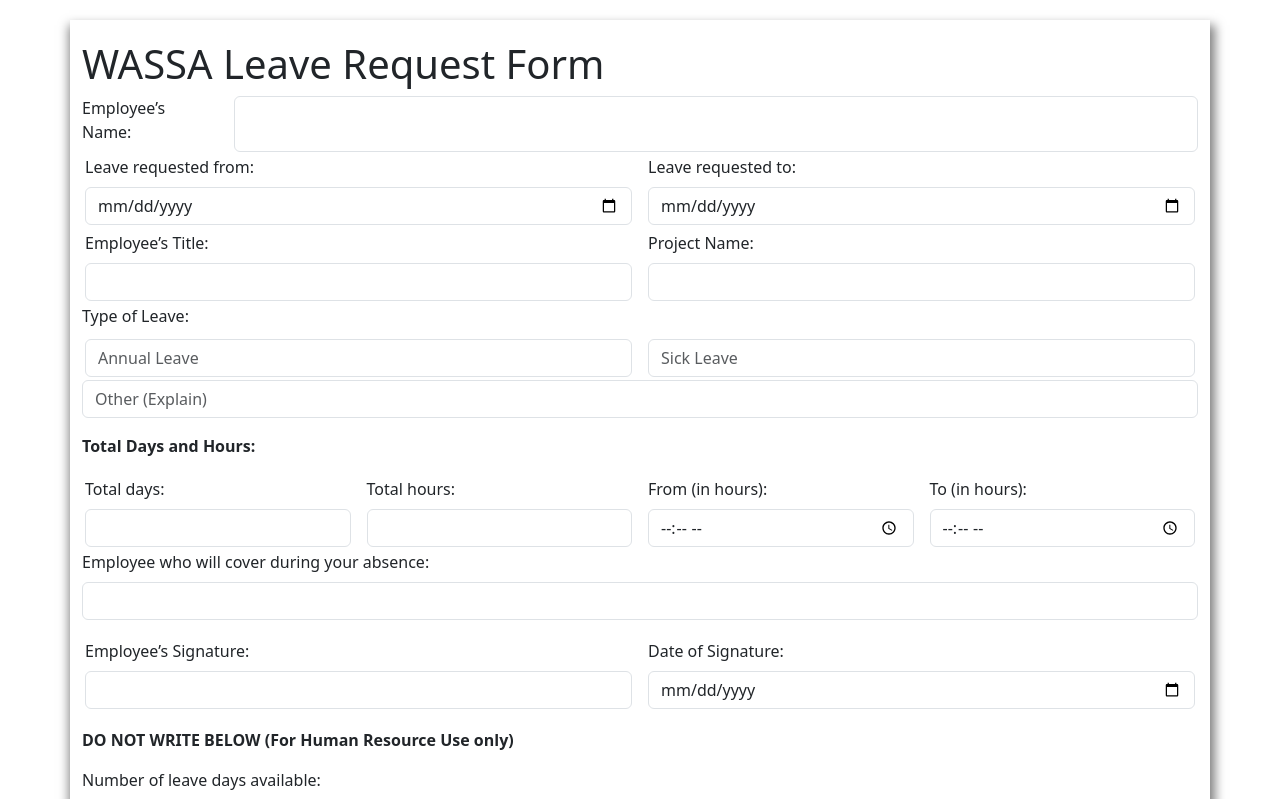
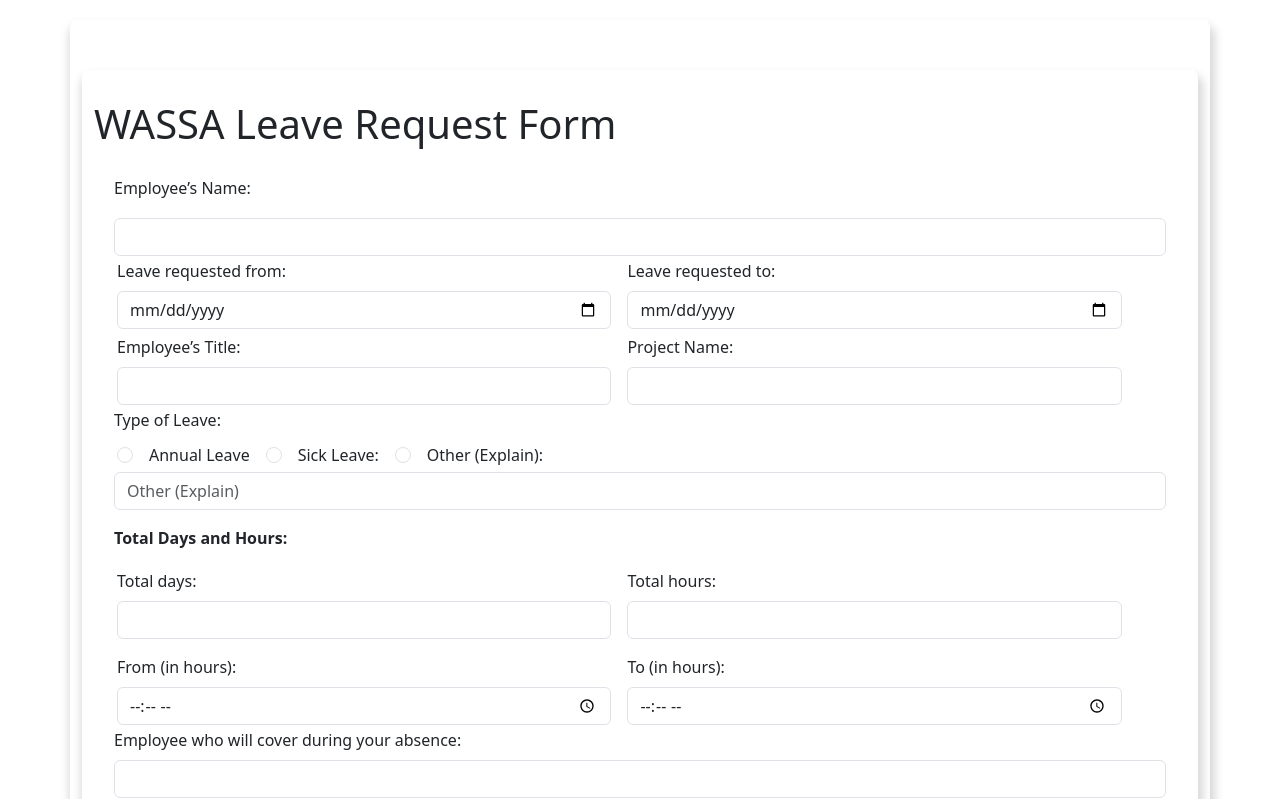
Before and after one commit to MuhammadShabib/form-system-management, a React (Create React App) app: page /LeaveForm in a window 1280 px wide. Shown: the top 799 px of the page. Built offline with nearby package versions, Linux system fonts and the light colour scheme.

Commit message:
fixing leave form structure and styls. deleting extra thins

```diff
--- a/src/Pages/LeaveForm/LeaveForm.css
+++ b/src/Pages/LeaveForm/LeaveForm.css
@@ -1,17 +1,35 @@
 .container {
-    margin: 20px 0;
+    /* margin: 20px 0; */
+    margin: 20px auto;
+    padding: 30px;
+    box-shadow: 2px 8px 10px 3px rgba(0, 0, 0, 0.155);
+    border-radius: 7px;
+}
+
+form {
     padding: 20px;
-    box-shadow: 2px 8px 10px 3px rgba(0, 0, 0, 0.5);
 }
 
 .beside {
     display: flex;
+    flex-wrap: wrap;
     gap: 10px;
 }
 
 .beside div {
-    width: 50%;
+    width: 47%;
     margin: 3px;
+}
+
+.besidemore {
+    display: flex;
+    gap: 10px;
+}
+
+.besidemore div {
+    width: auto;
+    margin: 3px;
+    margin-bottom: 5px;
 }
 
 @page {
@@ -24,34 +42,28 @@
         margin: 0 !important;
         padding: 0 !important;
     }
-
     body {
         width: 100vw;
     }
-
     .container {
         width: 95% !important;
         margin: auto !important;
         margin-top: 20px !important;
     }
-
     form .input {
         display: flex;
     }
-
-    form input,
+    /* form input,
     textarea {
         border: none !important;
         border-bottom: 1px solid #000 !important;
         border-radius: 0 !important;
         margin-top: 4px !important;
-    }
-
+    } */
     form label {
         margin-top: 4 !important;
     }
-
-    .bnts {
-        display: none !important;
+    .sign {
+        visibility: hidden;
     }
 }
--- a/src/Pages/LeaveForm/LeaveForm.js
+++ b/src/Pages/LeaveForm/LeaveForm.js
@@ -1,8 +1,8 @@
 import React, { useState } from 'react';
-import { Link } from 'react-router-dom';
+// import { Link } from 'react-router-dom';
 import "./LeaveForm.css"
 import "bootstrap/dist/css/bootstrap.min.css"
-
+import PrintResetHome from '../../Components/Button/PrintResetHome';
 const LeaveForm = () => {
     const [employeeName, setEmployeeName] = useState('');
     const [leaveFrom, setLeaveFrom] = useState('');
@@ -17,10 +17,17 @@
     const [employee, setEmployee] = useState('');
     const [supervisorApproval, setSupervisorApproval] = useState('');
     const [doctorApproval, setDoctorApproval] = useState('');
+    // const [leaveType, setleaveType] = useState('');
+    // const LeaveTypeHandler = () => {
+    //     if (leaveType === annualLeave) setleaveType(annualLeave)
+    //     else if (leaveType === sickLeave) setleaveType(sickLeave)
+    //     else setleaveType(otherLeave)
+    // }
 
     return (
 
         <>
+            <div className="container">
                 <h1>WASSA Leave Request Form</h1>
                 <form >
                     {/* Employee Information Section */}
@@ -95,34 +102,55 @@
 
                     {/* Type of Leave Section */}
                     <label class="form-label">Type of Leave:</label>
-                <div className='beside'>
+                    <div className='besidemore'>
                         <div>
-
                             <input
-                            class="form-control"
-                            type="text"
+                                class="form-check-input"
+                                type="radio"
                                 id="annualLeave"
                                 name="leaveType"
-                            placeholder="Annual Leave"
                                 value={annualLeave}
+                                // checked={leaveType === annualLeave}
                                 onChange={(e) => setAnnualLeave(e.target.value)}
                                 required
                             />
+                            <label htmlFor="annualLeave" className='ms-3'>Annual Leave </label>
+
                         </div>
                         <div>
                             <input
-                            class="form-control"
-                            type="text"
+                                class="form-check-input"
+                                type="radio"
                                 id="sickLeave"
                                 name="leaveType"
-                            placeholder="Sick Leave"
                                 value={sickLeave}
+                                // checked={leaveType === sickLeave}
+                                // onChange={LeaveTypeHandler}
                                 onChange={(e) => setSickLeave(e.target.value)}
                                 required
                             />
+                            <label htmlFor="sickLeave" className='ms-3'>Sick Leave:</label>
+
+                        </div>
+                        <div>
+                            <input
+                                class="form-check-input"
+                                type="radio"
+                                id="otherLeave"
+                                name="leaveType"
+                                placeholder="Other (Explain)"
+                                // checked={leaveType === otherLeave}
+                                value={otherLeave}
+                                // onChange={LeaveTypeHandler}
+                                onChange={(e) => setOtherLeave(e.target.value)}
+                            />
+
+                            <label htmlFor="otherLeave" className='ms-3'>Other (Explain):</label>
                         </div>
                     </div>
                     <div>
+
+
                         <input
                             class="form-control"
                             type="text"
@@ -231,7 +259,7 @@
                     <div className='mt-3'>
                         <p className='fw-bold'>DO NOT WRITE BELOW (For Human Resource Use only)</p>
                         <label class="form-label" htmlFor="leaveDaysAvailable">Number of leave days available:</label>
-                    <div className='beside'>
+                        <div className='besidemore'>
                             <input
                                 class="form-control"
                                 type="number"
@@ -256,7 +284,7 @@
                         </div>
 
                         <label class="form-label" htmlFor="leaveDaysRemaining">Number of leave days remaining:</label>
-                    <div className='beside'>
+                        <div className='besidemore'>
 
                             <input
                                 class="form-control"
@@ -281,7 +309,7 @@
                             />
 
                         </div>
-                    <div className='beside my-3'>
+                        <div className='besidemore my-3 mb-5'>
                             <div>
                                 <label class="form-label" htmlFor="preparedByName">Name:</label>
                                 <input
@@ -296,6 +324,7 @@
 
                             <div>
                                 <label class="form-label " htmlFor="preparedBySignature">Signature:</label>
+                                <input type="text " className='form-control sign' />
                             </div>
 
                             <div>
@@ -339,12 +368,9 @@
                             ></textarea>
                         </div>
                     </div>
-                <div className="bnts mt-3">
-                    <button className='btn btn-primary me-3' onClick={window.print}> Print</button>
-                    <Link className='ms-auto btn btn-outline-primary' to="/">Back To Home Page</Link>
-                    <input className='btn btn-primary ms-3' type="reset" />
+                </form>
             </div>
-            </form>
+            <PrintResetHome />
         </>
     );
 };
```
Also changed, not shown: src/Pages/LeaveForm/Print.css (deleted), 1 other file (tests, documents, lock files or other folders). Lines whose indentation alone changed are shown as unchanged.
